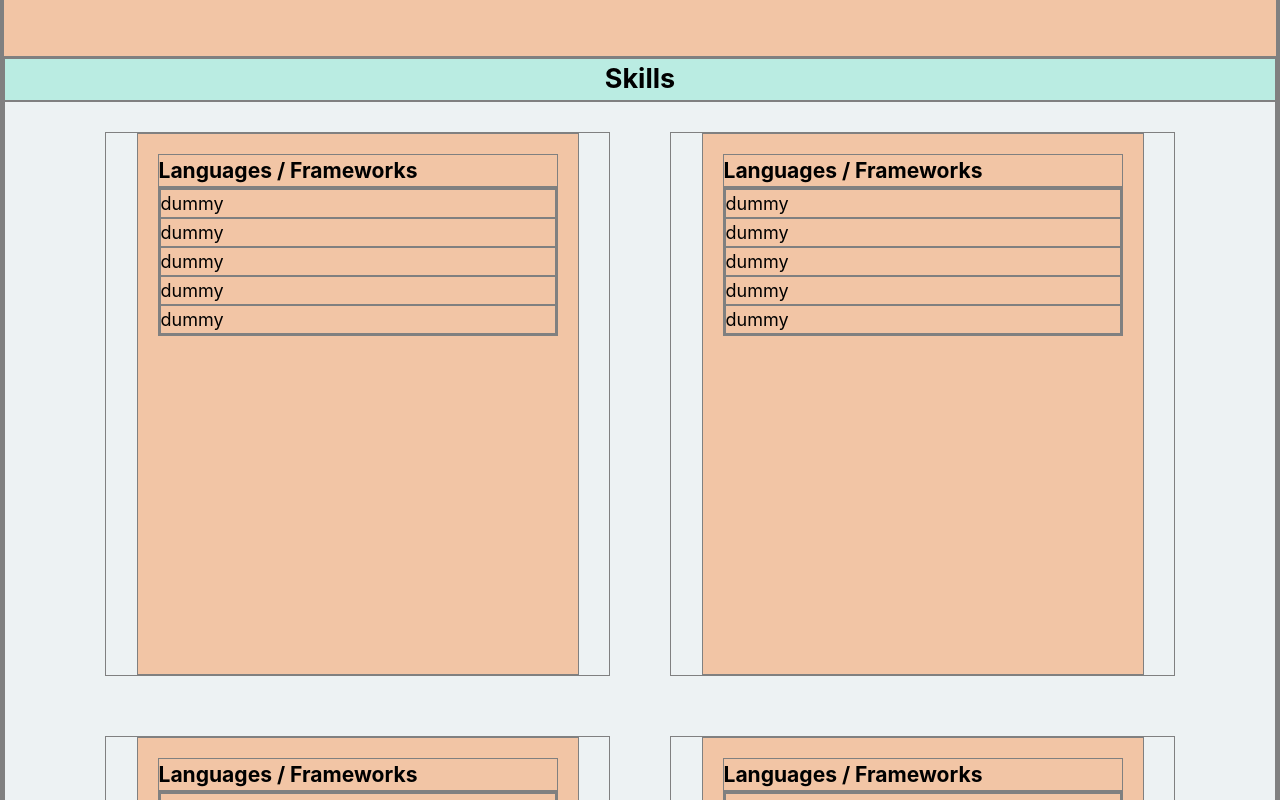
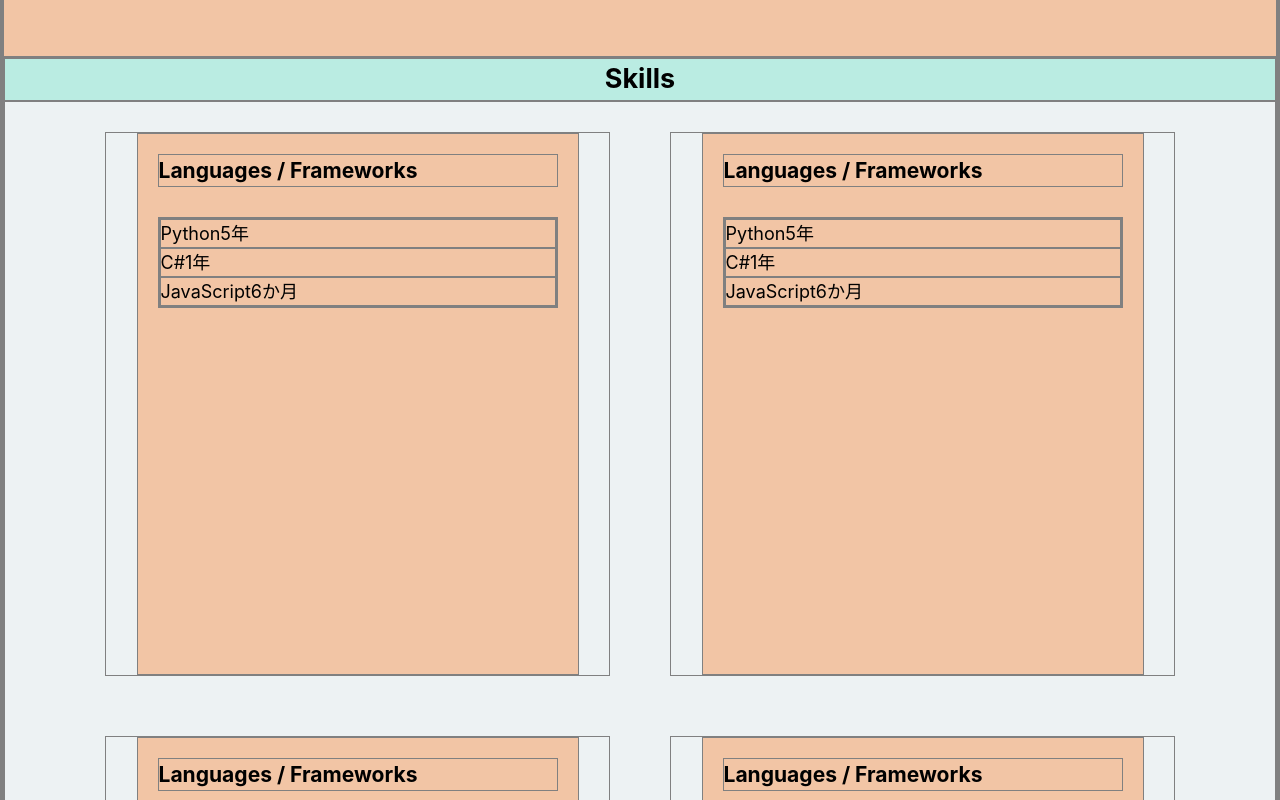
Before and after one commit to no-la/my-portfolio-for-2026, a React (Vite) app: page / in a window 1280 px wide. Shown: the part 600-1400 px from the top of the page. Built offline with nearby package versions, Linux system fonts and the light colour scheme.

Commit message:
add skill-card data flow sample

```diff
--- a/src/app/my-skills/my-skills.jsx
+++ b/src/app/my-skills/my-skills.jsx
@@ -30,7 +30,10 @@ const MySkills = () => {
       <div css={wrapStyle}>
         {[...Array(4)].map((_, i) => (
           <div key={i} css={cellStyle}>
-            <SkillCard></SkillCard>
+            <SkillCard
+              header="Languages / Frameworks"
+              datas={datas}
+            ></SkillCard>
           </div>
         ))}
       </div>
--- a/src/app/my-skills/skill-card.jsx
+++ b/src/app/my-skills/skill-card.jsx
@@ -7,19 +7,20 @@ const cardStyle = (theme) => css`
   height: 500px;
   background-color: ${theme.colors.secondary};
   padding: 20px;
+  display: flex;
+  row-gap: 30px;
+  flex-direction: column;
 `;
 
-const SkillCard = () => {
+const SkillCard = ({ header, datas }) => {
   return (
     <div css={cardStyle}>
-      <h3>Languages / Frameworks</h3>
+      <h3>{header}</h3>
       <div>
         <ul>
-          <li>dummy</li>
-          <li>dummy</li>
-          <li>dummy</li>
-          <li>dummy</li>
-          <li>dummy</li>
+          {datas.map((data, i) => (
+            <li key={i}>{data.join('')}</li>
+          ))}
         </ul>
       </div>
     </div>
```
